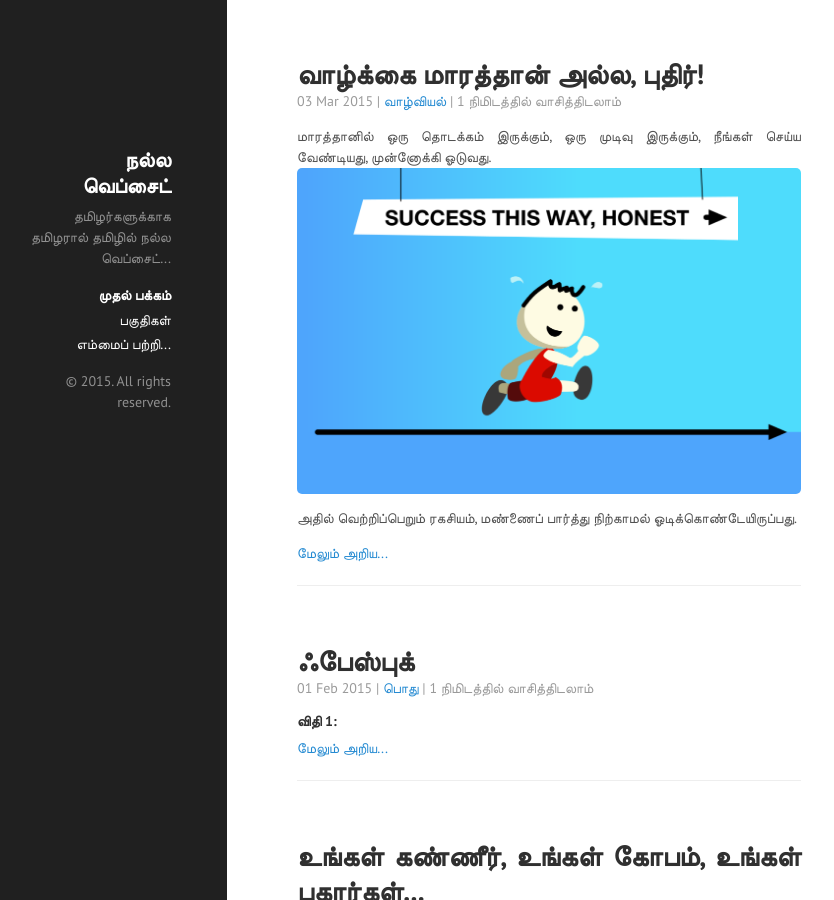
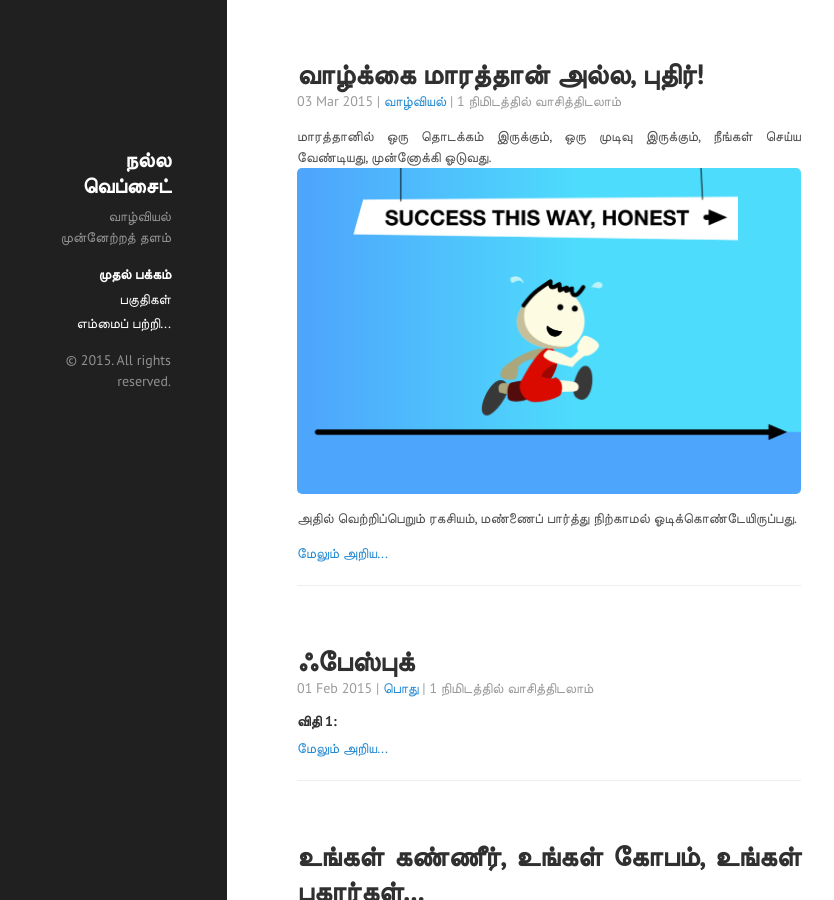
Before and after one commit to jenokarthic/nallawebsite, a Jekyll site: the page built from index.html, in a window 1280 px wide and 900 px high. Shown: the whole window, without its empty margins (25-859 px from the left). Built offline with Jekyll 4.4.1, drawn with Linux system fonts in a browser that asks for light colours; Markdown is read by kramdown in place of the engine named in the settings; the list of posts is cut into pages by our own code.

Commit message:
Side bar describtion update

```diff
--- a/_config.yml
+++ b/_config.yml
@@ -7,8 +7,8 @@
 encoding: utf-8
 # Setup
 title:            'நல்ல  வெப்சைட்'
-tagline:            'தமிழர்களுக்காக தமிழரால் தமிழில் நல்ல வெப்சைட்...'
-description:      'Blog of jeno karthic'
+tagline:            'வாழ்வியல் முன்னேற்றத் தளம்'
+description:      'தமிழில் மற்றொரு தளம்'
 url:              http://nallawebsite.com
 baseurl:          /
 disqus:              nallawebsite
```
